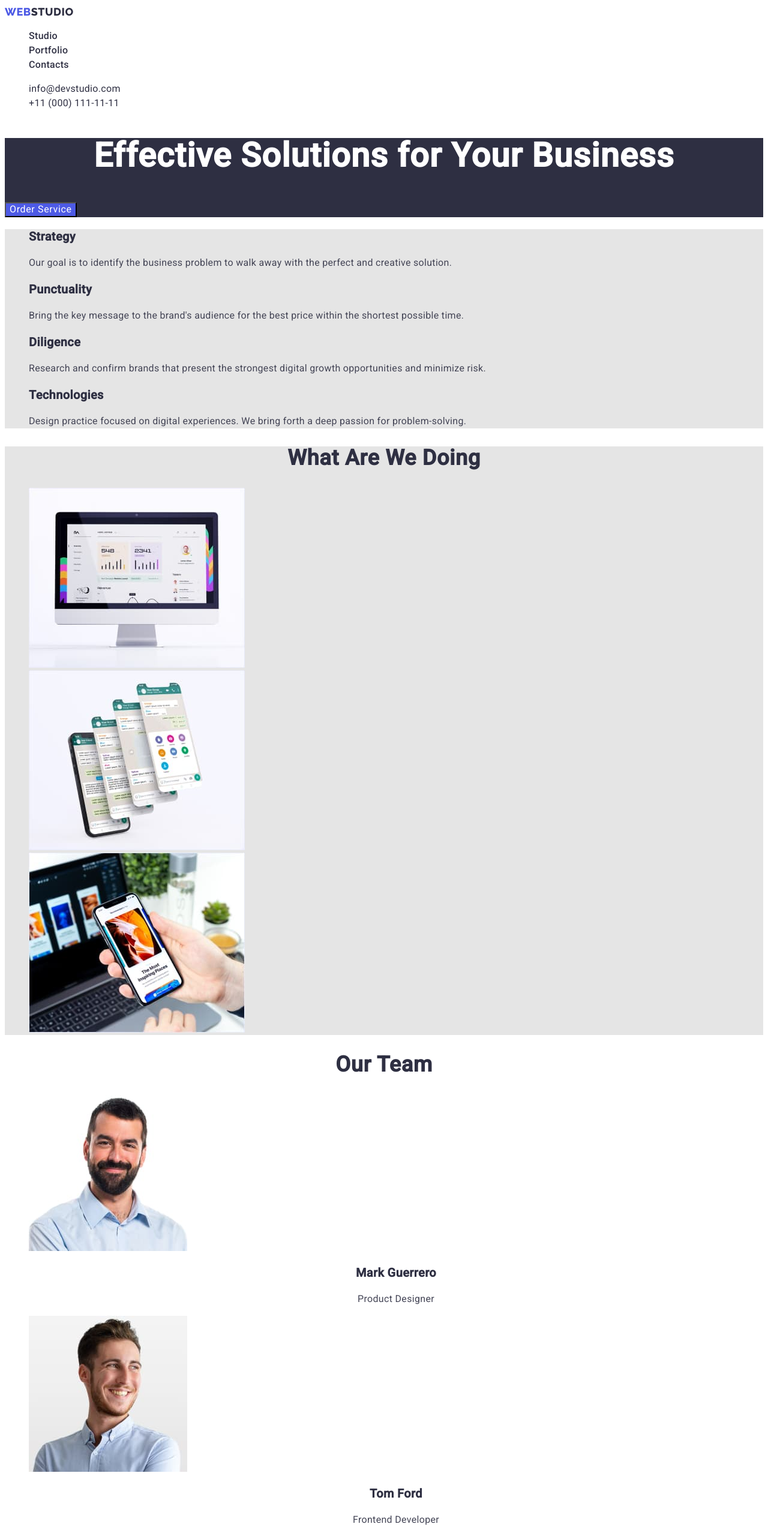
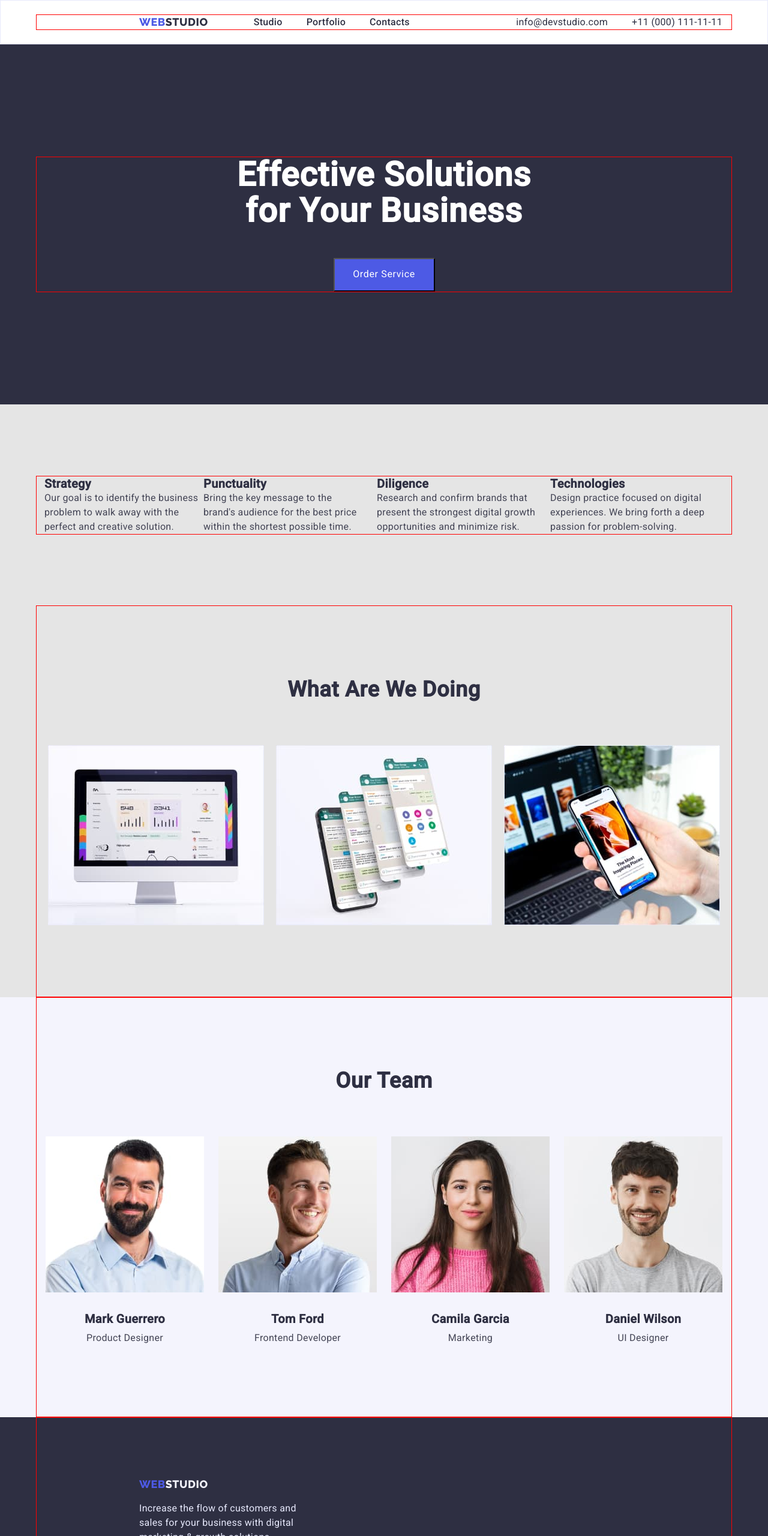
Before and after one commit to DarynaTar/goit-markup-hw-03, a plain HTML site: page index.html in a window 1280 px wide. Shown: the top 2560 px of the page at 60% size. Drawn offline with nearby package versions, Linux system fonts and the light colour scheme.

Commit message:
final commit

```diff
--- a/css/styles.css
+++ b/css/styles.css
@@ -8,6 +8,28 @@
   --btn-hover-fon: #404bbf;
   --first-background-color: #e5e5e5;
 }
+
+/* скидуємо маржини и паддінги */
+p,
+h1,
+h2,
+h3,
+h4,
+h5,
+h6 {
+  margin: 0;
+}
+
+ul,
+ol {
+  margin: 0;
+  padding-left: 0;
+}
+
+img {
+  display: block;
+}
+
 body {
   font-family: Roboto, sans-serif;
   color: var(--first-text-color);
@@ -22,6 +44,32 @@ body {
   text-decoration: none;
 }
 
+.container {
+  width: 1158px;
+  padding-left: 15px;
+  padding-right: 15px;
+  outline: 1px solid red;
+  margin: 0 auto;
+}
+.nav-wrap {
+  display: flex;
+  align-items: center;
+  margin-right: auto;
+}
+.header-nav {
+  display: flex;
+  gap: 40px;
+}
+
+.header-section > .container {
+  display: flex;
+}
+.contacts-nav {
+  display: flex;
+  align-items: flex-end;
+  gap: 40px;
+}
+
 .logo.link {
   color: var(--text-btn-color);
   font-family: "Raleway";
@@ -32,6 +80,8 @@ body {
   align-items: center;
   letter-spacing: 0.03em;
   text-transform: uppercase;
+  padding-left: 156px;
+  margin-right: 76px;
 }
 .logo-black {
   color: var(--first-text-color);
@@ -69,6 +119,29 @@ body {
   clip-path: inset(50%);
   margin: -1px;
 }
+.filter-list {
+  display: flex;
+  gap: 24px;
+  justify-content: center;
+  padding-top: 96px;
+  margin-bottom: 84px;
+}
+
+.portfolio-list {
+  display: flex;
+  flex-wrap: wrap;
+  column-gap: 24px;
+  row-gap: 42px;
+  justify-content: center;
+  padding-bottom: 120px;
+}
+.portfolio-item {
+  width: calc((100 - 48px) / 3);
+}
+.portfolio-title {
+  margin-top: 32px;
+  margin-bottom: 8px;
+}
 .filter-btn {
   font-family: inherit;
   font-size: 16px;
@@ -102,6 +175,11 @@ body {
   color: var(--second-text-color);
 }
 /* ---------FOOTER------------ */
+
+.logo.footer {
+  padding-top: 100px;
+  margin-bottom: 16px;
+}
 .logo-white {
   color: var(--btn-fon-color);
 }
@@ -114,29 +192,50 @@ body {
   line-height: 1.5;
   letter-spacing: 0.02em;
   color: var(--footer-text);
+  padding-left: 156px;
+  padding-bottom: 100px;
+  max-width: 420px;
 }
 
 /* ---------------index.html------------------ */
+
+.header-section {
+  background-color: var(--hover-text-btn-color);
+  padding-bottom: 24px;
+  padding-top: 24px;
+  border: 1px solid var(--footer-text);
+}
+
 .hero {
   background-color: var(--first-text-color);
+  margin: 0 auto;
+  padding-top: 188px;
+  padding-bottom: 188px;
 }
+
 .hero-title {
   font-size: 56px;
   line-height: 1.07;
   text-align: center;
   letter-spacing: 0.02em;
   color: var(--hover-text-btn-color);
+  width: 494px;
+  margin: 0 auto;
+  margin-bottom: 48px;
 }
 .hero-btn {
   font-family: inherit;
   font-size: 16px;
   line-height: 1.18;
-  display: flex;
-  align-items: center;
   letter-spacing: 0.04em;
   color: var(--hover-text-btn-color);
   background-color: var(--text-btn-color);
   cursor: pointer;
+  display: inline-block;
+  width: 169px;
+  height: 56px;
+  display: block;
+  margin: 0 auto;
 }
 
 .hero-btn:hover,
@@ -149,6 +248,15 @@ body {
   background-color: var(--first-background-color);
 }
 
+.activity {
+  padding-top: 120px;
+  padding-bottom: 120px;
+}
+
+.activity-list {
+  display: flex;
+  justify-content: center;
+}
 .activity-item-title {
   font-size: 20px;
   line-height: 1.2;
@@ -161,6 +269,20 @@ body {
   line-height: 1.5;
   letter-spacing: 0.02em;
   color: var(--second-text-color);
+  width: 265px;
+}
+.activity-item + .activity-item {
+  margin-right: 24px;
+}
+.team-members {
+  background-color: var(--btn-fon-color);
+}
+.foto-item {
+  width: calc((100 - 48px) / 3);
+  padding-bottom: 120px;
+}
+.foto-title {
+  margin-bottom: 72px;
 }
 .foto-title,
 .team-members-title {
@@ -170,6 +292,24 @@ body {
   letter-spacing: 0.02em;
   text-transform: capitalize;
   color: var(--first-text-color);
+  padding-top: 120px;
+  margin-bottom: 72px;
+}
+.team-members-item {
+  width: calc((100-72px) / 4);
+}
+
+.team-members-list {
+  display: flex;
+  gap: 24px;
+  padding-bottom: 120px;
+  justify-content: center;
+}
+
+.foto-list {
+  display: flex;
+  gap: 20px;
+  justify-content: center;
 }
 .team-item-name {
   font-size: 20px;
@@ -177,6 +317,8 @@ body {
   text-align: center;
   letter-spacing: 0.02em;
   color: var(--first-text-color);
+  margin-top: 32px;
+  margin-bottom: 8px;
 }
 
 .team-item-job {
--- a/index.html
+++ b/index.html
@@ -11,11 +11,19 @@
       href="https://fonts.googleapis.com/css2?family=Raleway:wght@800&family=Roboto:wght@400;500&display=swap"
       rel="stylesheet"
     />
+    <link
+      rel="stylesheet"
+      href="https://cdnjs.cloudflare.com/ajax/libs/modern-normalize/1.1.0/modern-normalize.min.css"
+      integrity="sha512-wpPYUAdjBVSE4KJnH1VR1HeZfpl1ub8YT/NKx4PuQ5NmX2tKuGu6U/JRp5y+Y8XG2tV+wKQpNHVUX03MfMFn9Q=="
+      crossorigin="anonymous"
+      referrerpolicy="no-referrer"
+    />
     <link rel="stylesheet" href="./css/styles.css" />
   </head>
   <body>
     <header class="header-section">
-      <nav>
+      <div class="container">
+        <nav class="nav-wrap">
           <a href="./index.html" class="logo link"
             >WEB<span class="logo-black">STUDIO</span></a
           >
@@ -34,7 +42,10 @@
         <address>
           <ul class="contacts-nav list">
             <li>
-            <a href="mailto:info@devstudio.com" class="contacts-nav-link link">
+              <a
+                href="mailto:info@devstudio.com"
+                class="contacts-nav-link link"
+              >
                 info@devstudio.com</a
               >
             </li>
@@ -45,20 +56,24 @@
             </li>
           </ul>
         </address>
+      </div>
     </header>
     <main class="main">
       <section class="hero">
+        <div class="container">
           <h1 class="hero-title">Effective Solutions for Your Business</h1>
           <button type="button" class="hero-btn">Order Service</button>
+        </div>
       </section>
       <section class="activity">
+        <div class="container">
           <h2 class="visually-hidden">What are we doing</h2>
           <ul class="activity-list list">
             <li class="activity-item">
               <h3 class="activity-item-title">Strategy</h3>
               <p class="activity-item-text">
-              Our goal is to identify the business problem to walk away with the
-              perfect and creative solution.
+                Our goal is to identify the business problem to walk away with
+                the perfect and creative solution.
               </p>
             </li>
             <li class="activity-item">
@@ -83,8 +98,10 @@
               </p>
             </li>
           </ul>
+        </div>
       </section>
       <section class="foto">
+        <div class="container">
           <h2 class="foto-title">What are we doing</h2>
           <ul class="foto-list list">
             <li class="foto-item">
@@ -112,8 +129,10 @@
               />
             </li>
           </ul>
+        </div>
       </section>
       <section class="team-members">
+        <div class="container">
           <h2 class="team-members-title">Our team</h2>
           <ul class="team-members-list list">
             <li class="team-members-item">
@@ -137,16 +156,19 @@
               <p class="team-item-job">UI Designer</p>
             </li>
           </ul>
+        </div>
       </section>
     </main>
     <footer class="footer">
-      <a href="./index.html" class="logo link"
+      <div class="container">
+        <a href="./index.html" class="logo link footer"
           >WEB<span class="logo-white">STUDIO</span></a
         >
         <p class="footer-text">
-        Increase the flow of customers and sales for your business with digital
-        marketing & growth solutions.
+          Increase the flow of customers and sales for your business with
+          digital marketing & growth solutions.
         </p>
+      </div>
     </footer>
   </body>
 </html>
```
Also changed, not shown: portfolio.html (+33 -15 lines). Lines whose indentation alone changed are shown as unchanged.
